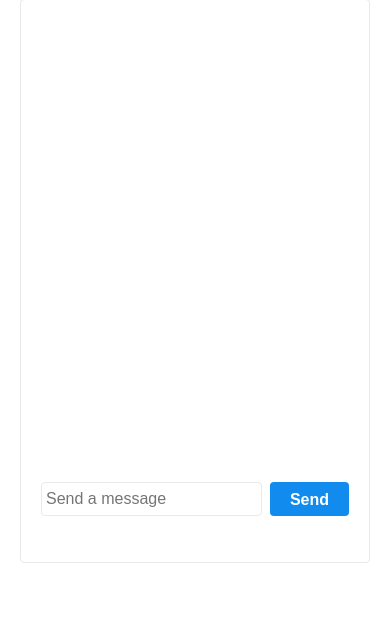
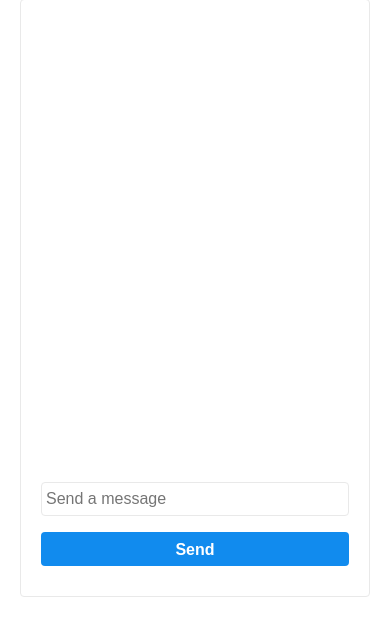
Before and after one commit to tylerkrupicka/chat, a Flask app: template templates/chat.html in a window 390 px wide. Shown: the part 152-788 px from the top of the page. Run offline with Flask 2, Linux system fonts and the light colour scheme; the template is opened without the code that fills it, so the values that code supplies are empty.

Commit message:
finish enhancements

```diff
--- a/static/main.css
+++ b/static/main.css
@@ -108,12 +108,6 @@ button:hover {
   margin: 2px 16px;
 }
 
-.time {
-  font-size: 0.7em;
-  margin: 2px 16px;
-  color: #E5E5EA;
-}
-
 .mine > .name {
   text-align: right;
 }
@@ -132,3 +126,18 @@ button:hover {
 #compose > button {
   height: 34px;
 }
+
+@media only screen and (max-width: 500px) {
+  #compose {
+    flex-direction: column;
+  }
+
+  #compose > input {
+    margin-right: 0px;
+  }
+
+  #compose > button {
+    width: 100%;
+  }
+
+}
--- a/templates/chat.html
+++ b/templates/chat.html
@@ -3,6 +3,7 @@
 <html lang="en">
 
 <head>
+    <meta name="viewport" content="width=device-width, initial-scale=1.0">
     <meta charset="utf-8">
     <title>Chat</title>
     <link href="/static/main.css" rel="stylesheet" type="text/css">
@@ -11,7 +12,7 @@
 <body>
     <h1>Chat</h1>
     <div id="chat">
-        <ul id="messages">
+        <ul id="messages" aria-live="polite">
         </ul>
         <div id="compose">
             <input type="text" id="message-input" placeholder="Send a message"></input>
--- a/templates/new_user.html
+++ b/templates/new_user.html
@@ -3,6 +3,7 @@
 <html lang="en">
 
 <head>
+    <meta name="viewport" content="width=device-width, initial-scale=1.0">
     <meta charset="utf-8">
     <title>New User</title>
     <link href="/static/main.css" rel="stylesheet" type="text/css">
```
Also changed, not shown: docs/README.md.
